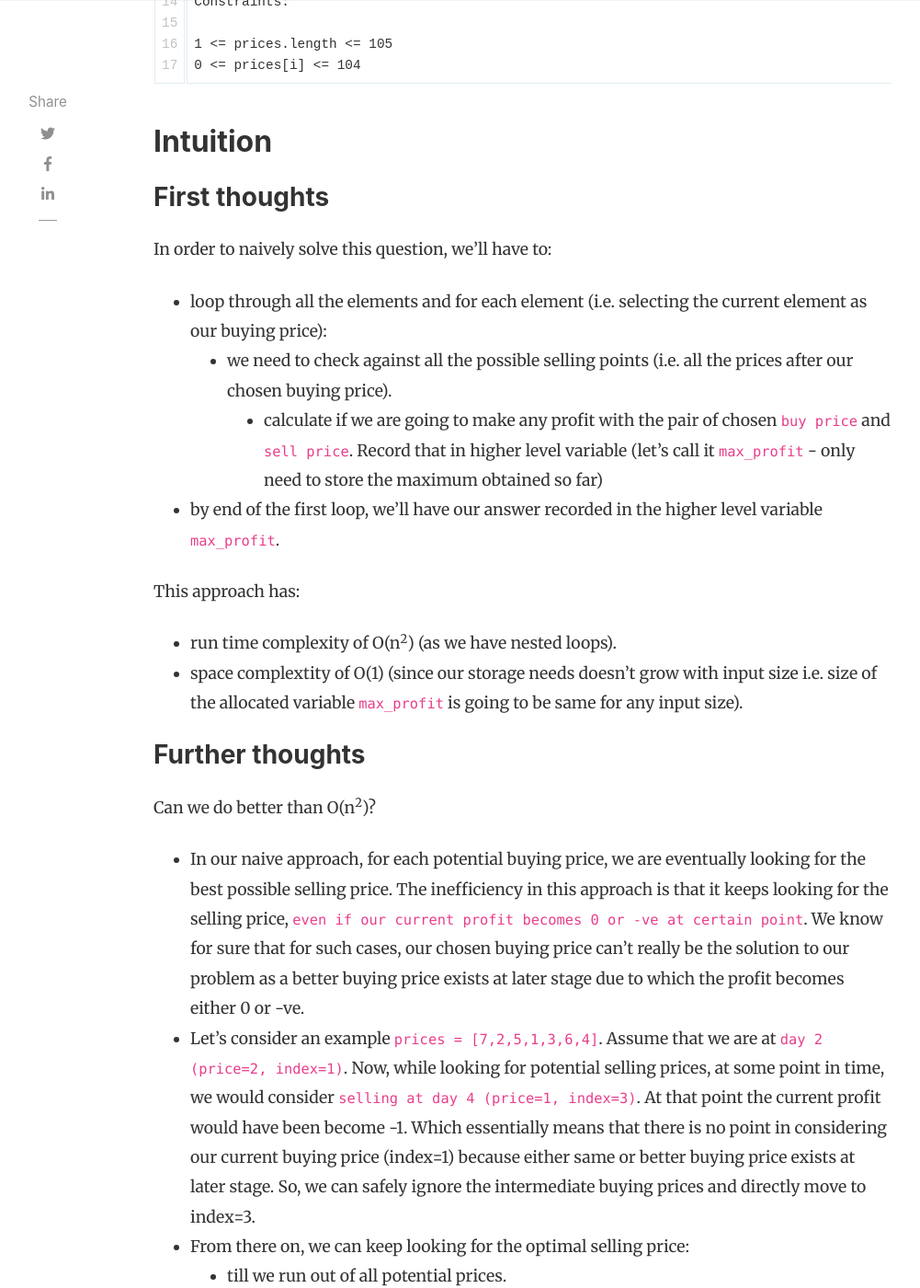
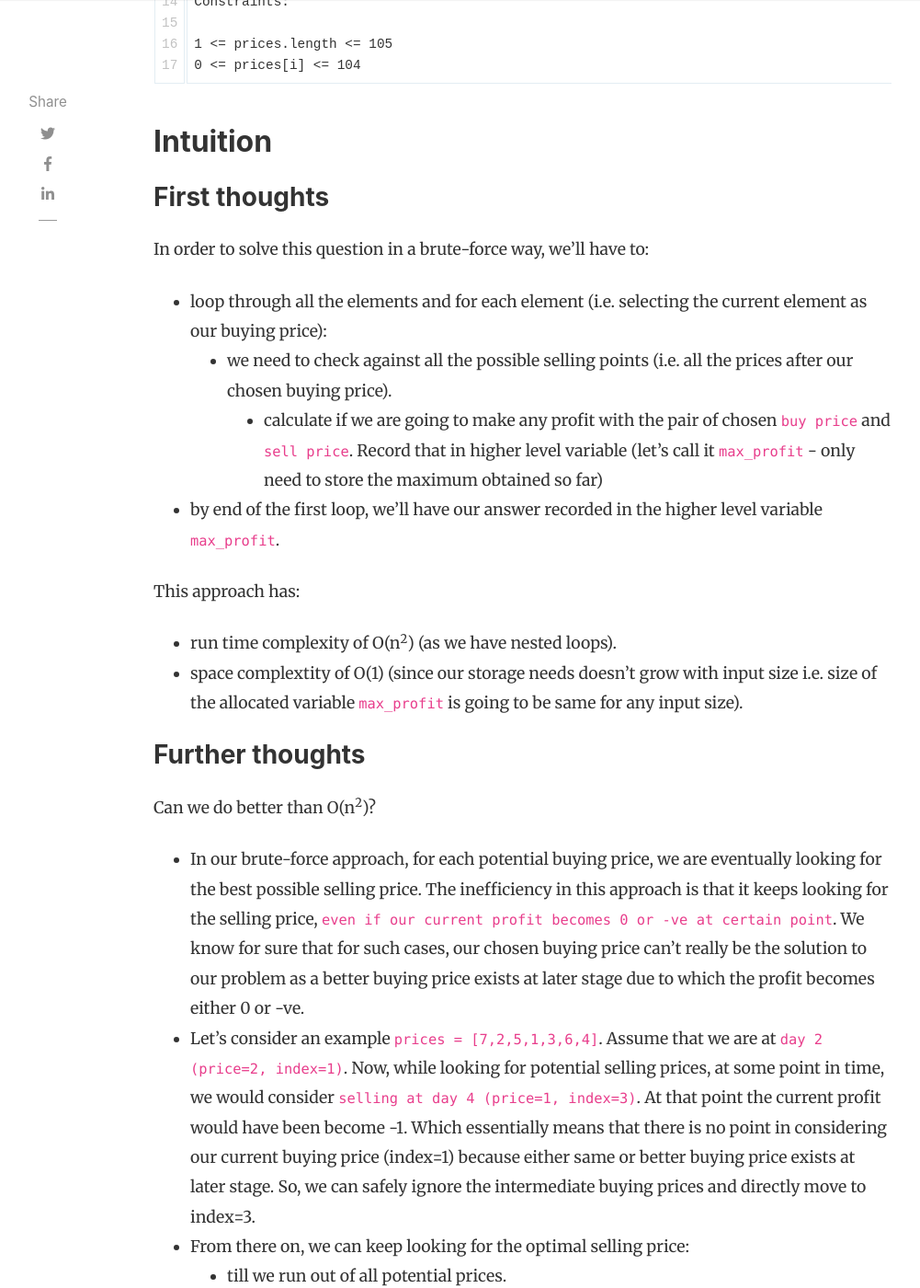
Before and after one commit to vikas3045/vikas3045.github.io, a Jekyll site: the page built from _posts/2023-09-18-leetcode-121-best-time-to-buy-and-sell-stock.md, in a window 1280 px wide and 1400 px high, scrolled down 648 px. Shown: the whole window at 92% size, without its empty margins (118-1119 px from the left). Built offline with Jekyll 4.4.1, drawn with Linux system fonts in a browser that asks for light colours; nearby versions of some CDN libraries; comment, search, counter and statistics services are not loaded.

Commit message:
Using better words

```diff
--- a/_posts/2023-09-18-leetcode-121-best-time-to-buy-and-sell-stock.md
+++ b/_posts/2023-09-18-leetcode-121-best-time-to-buy-and-sell-stock.md
@@ -16,7 +16,7 @@ You want to maximize your profit by choosing a single day to buy one stock and c
 Return the maximum profit you can achieve from this transaction. If you cannot achieve any profit, return 0.
     </a>
     <p style="display:none;">
-        In order to naively solve this question, we'll have to:
+        In order to solve this question in a brute-force way, we'll have to:
     </p>
 </p>
 
@@ -43,7 +43,7 @@ Constraints:
 ## Intuition
 
 ### First thoughts
-In order to naively solve this question, we'll have to:
+In order to solve this question in a brute-force way, we'll have to:
 - loop through all the elements and for each element (i.e. selecting the current element as our buying price):
     - we need to check against all the possible selling points (i.e. all the prices after our chosen buying price).
         - calculate if we are going to make any profit with the pair of chosen `buy price` and `sell price`. Record that in higher level variable (let's call it `max_profit` - only need to store the maximum obtained so far)
@@ -56,7 +56,7 @@ This approach has:
 ### Further thoughts
 Can we do better than O(n<sup>2</sup>)?
 
-- In our naive approach, for each potential buying price, we are eventually looking for the best possible selling price. The inefficiency in this approach is that it keeps looking for the selling price, `even if our current profit becomes 0 or -ve at certain point`. We know for sure that for such cases, our chosen buying price can't really be the solution to our problem as a better buying price exists at later stage due to which the profit becomes either 0 or -ve.
+- In our brute-force approach, for each potential buying price, we are eventually looking for the best possible selling price. The inefficiency in this approach is that it keeps looking for the selling price, `even if our current profit becomes 0 or -ve at certain point`. We know for sure that for such cases, our chosen buying price can't really be the solution to our problem as a better buying price exists at later stage due to which the profit becomes either 0 or -ve.
 - Let's consider an example `prices = [7,2,5,1,3,6,4]`. Assume that we are at `day 2 (price=2, index=1)`. Now, while looking for potential selling prices, at some point in time, we would consider `selling at day 4 (price=1, index=3)`. At that point the current profit would have been become -1. Which essentially means that there is no point in considering our current buying price (index=1) because either same or better buying price exists at later stage. So, we can safely ignore the intermediate buying prices and directly move to index=3.
 - From there on, we can keep looking for the optimal selling price:
     - till we run out of all potential prices.
```
Also changed, not shown: _posts/2023-09-16-leetcode-217-contains-duplicate.md (+2 -2 lines).
